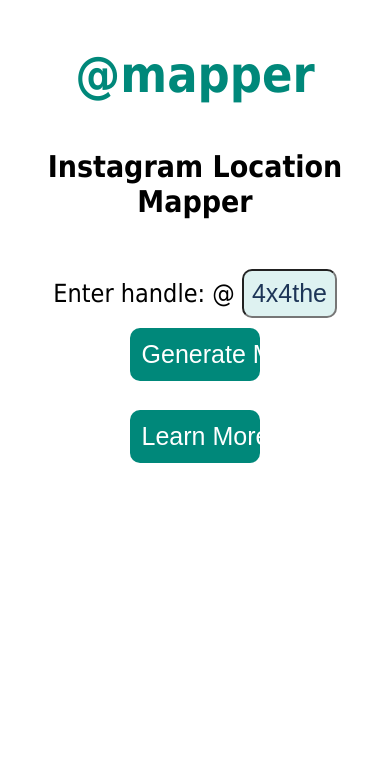
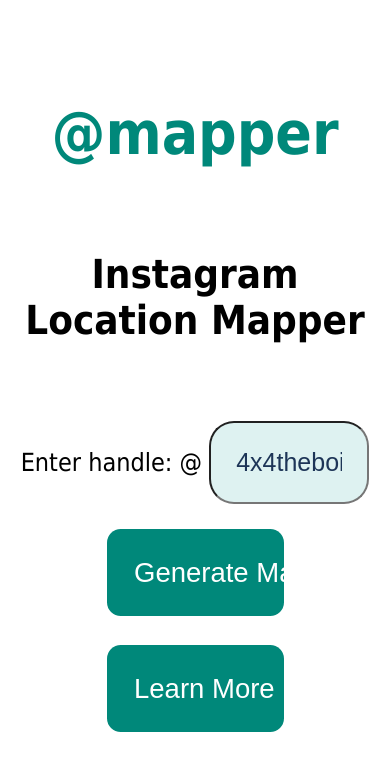
Before and after one commit to SirGlory/Instagram_Location_Mapper_Webapp, a Flask app: page / in a window 390 px wide. Shown: the top 771 px of the page. Run offline with Flask 2, Linux system fonts and the light colour scheme.

Commit message:
Update font sizes
Changed from px to em to support mobile browsers, also reverting to single main.css page

```diff
--- a/static/mainhome.css
+++ b/static/mainhome.css
@@ -1,26 +1,26 @@
 h2 {
     color: #00887A;
     text-align: center;
-    font-size: 50px;
-    padding: 4px;
+    font-size: 3em;
+    padding: 0.5em;
      border: none;
 }
 h3 {
     color: rgba(0, 136, 122, 0.9);
     text-align: center;
-    font-size: 25px;
-    padding: 2px;
+    font-size: 1.25em;
+    padding: 0.2em;
      border: none;
 }
 h4 {
-    font-size: 30px;
+    font-size: 2em;
     text-align: center;
     color: #17252A:
-    padding: 2px;
+    padding: 0.2em;
 }
 
 p {
-    font-size: 25px;
+    font-size: 1em;
     text-align: center;
 }
 hr {
@@ -29,25 +29,25 @@ hr {
 
 input[type=text] {
     width: 20%;
-    padding: 8px 8px;
-    margin: 10px 0;
+    padding: 1em 1em;
+    margin: 1em 0;
     color: #1d3557;
     background-color: #DEF2F1;
-    border-radius: 10px;
-    font-size: 25px;
-    min-width: 20%;
+    border-radius: 1em;
+    font-size: 1em;
+    min-width: 30%;
 }
 
 input[type=submit] {
-    width: 20%;
+    width: 50%;
     color: White;
-    padding: 12px 12px;
-    border: 1px;
-    border-radius: 10px;
+    padding: 1em 1em;
+    border: 0.2em;
+    border-radius: 0.5em;
     background-color: #00887A;
-    font-size: 25px;
+    font-size: 1.1em;
     transition-duration: 0.4s;
-    min-width: 35%
+    min-width: 50%
 }
 input[type=submit]:hover {
     background-color: rgba(0, 136, 122, 0.7);
@@ -57,8 +57,12 @@ input[type=submit]:hover {
 body {
     font-family: Tahoma, Verdana, sans-serif;
     background-color: White;
-    padding: 4x;
-    font-size: 25px;
+    padding: 0.5em;
+    font-size: 1.25em;
     text-align: center;
     color: Black
 }
+
+form {
+    font-size: 1.25em;
+}
```
